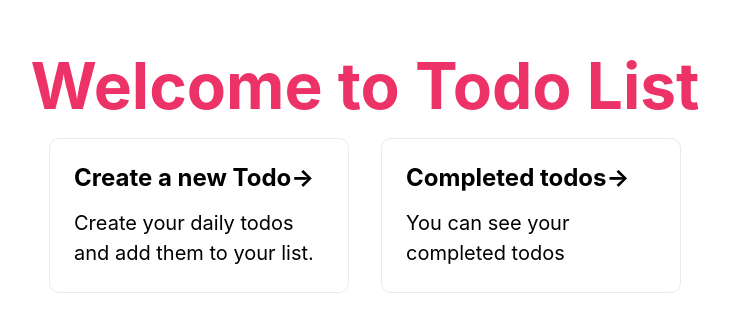
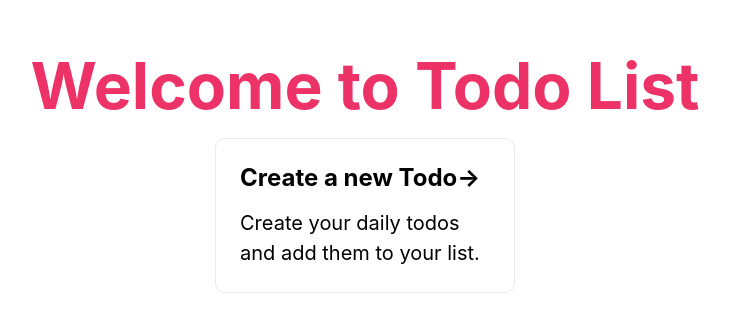
Before and after one commit to info-vivekranjan/NextJs-Crud, a Next.js app: page / in a window 1280 px wide. Shown: the part 221-552 px from the top of the page, without its empty margins (275-1004 px from the left). Built offline with nearby package versions, Linux system fonts and the light colour scheme.

Commit message:
Ui changes

```diff
--- a/pages/index.js
+++ b/pages/index.js
@@ -20,12 +20,6 @@ export default function Home() {
               <p>Create your daily todos and add them to your list.</p>
             </a>
           </Link>
-          <Link href="/completed-todos">
-            <a className={styles.card}>
-              <h2>Completed todos&rarr;</h2>
-              <p>You can see your completed todos</p>
-            </a>
-          </Link>
         </div>
       </main>
     </div>
```
Also changed, not shown: components/todo/SingleTodo.jsx (+7 -1 lines).
